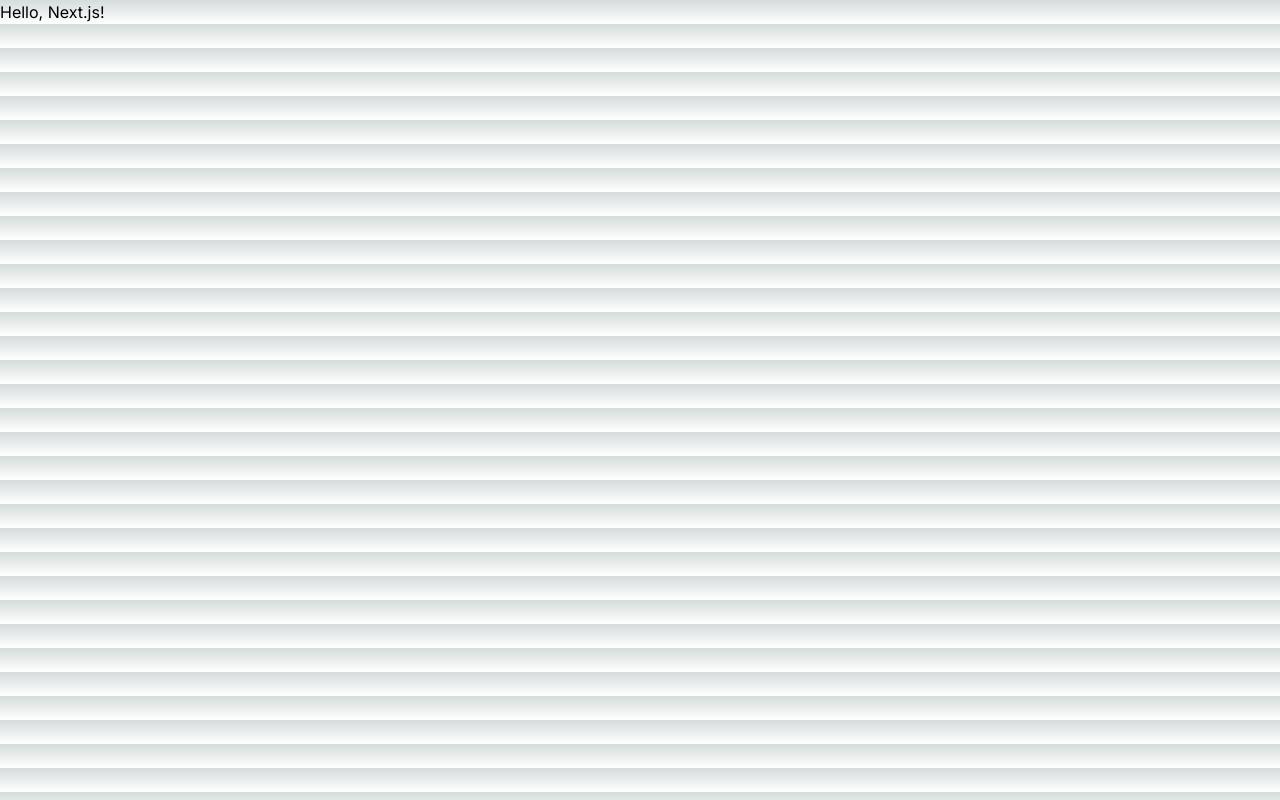
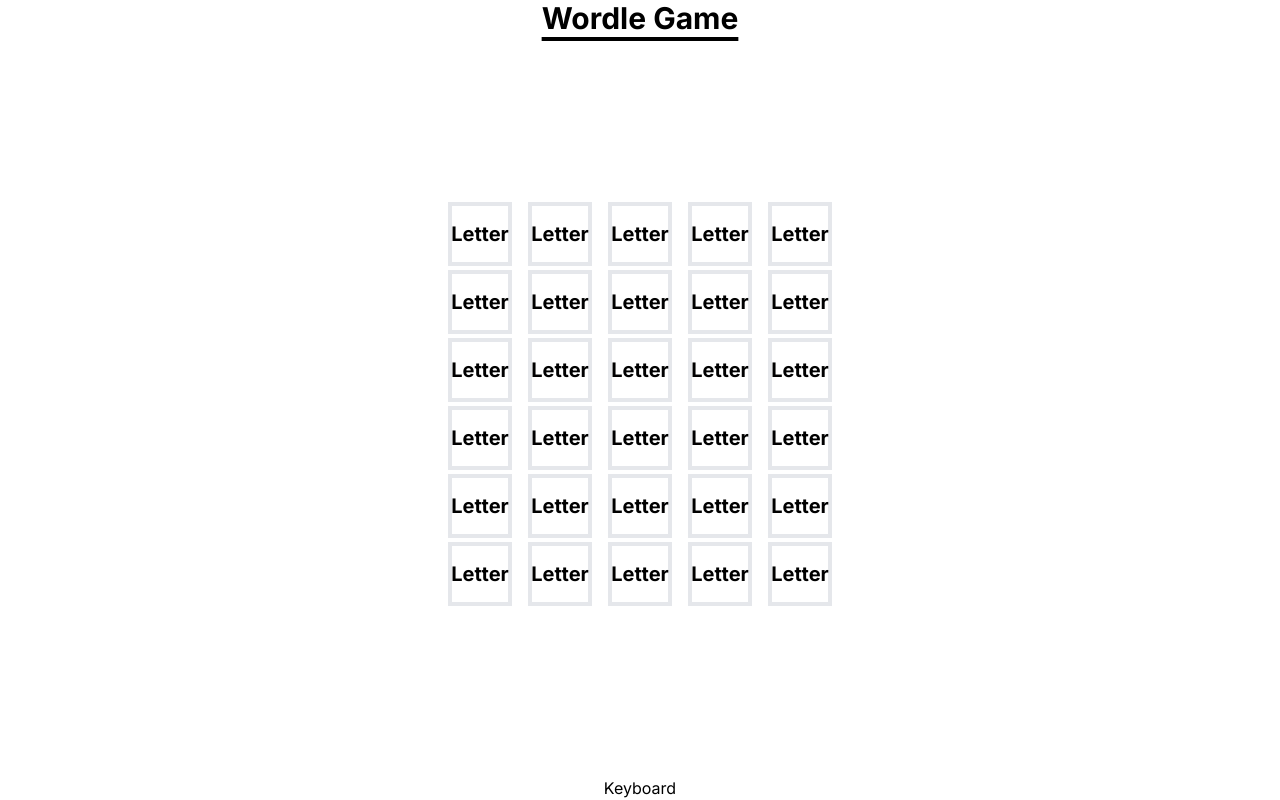
Before and after one commit to YaSLiZhe/wordleReact, a Next.js app: page / in a window 1280 px wide. Built offline with nearby package versions, Linux system fonts and the light colour scheme.

Commit message:
day1 create a board

```diff
--- a/package.json
+++ b/package.json
@@ -14,9 +14,10 @@
     "react-dom": "^18.2.0"
   },
   "devDependencies": {
+    "autoprefixer": "^10.4.19",
     "eslint": "^8.57.0",
     "eslint-config-next": "^14.2.2",
-    "postcss": "^8",
-    "tailwindcss": "^3.4.1"
+    "postcss": "^8.4.38",
+    "tailwindcss": "^3.4.3"
   }
 }
--- /dev/null
+++ b/postcss.config.js
@@ -0,0 +1,6 @@
+module.exports = {
+  plugins: {
+    tailwindcss: {},
+    autoprefixer: {},
+  },
+}
--- a/src/app/globals.css
+++ b/src/app/globals.css
@@ -17,13 +17,8 @@
 }
 
 body {
-  color: rgb(var(--foreground-rgb));
-  background: linear-gradient(
-      to bottom,
-      transparent,
-      rgb(var(--background-end-rgb))
-    )
-    rgb(var(--background-start-rgb));
+  padding: 0%;
+  margin: 0%;
 }
 
 @layer utilities {
--- a/src/app/page.jsx
+++ b/src/app/page.jsx
@@ -1,3 +1,16 @@
+import Board from '@/components/Board';
+import Keyboard from '@/components/Keyboard';
+
 export default function Page() {
-  return <h1>Hello, Next.js!</h1>;
+  return (
+    <div className="flex flex-col items-center justify-between min-h-screen">
+      <nav className="text-center">
+        <h1 className="text-3xl font-bold underline decoration-4 underline-offset-8">
+          Wordle Game
+        </h1>
+      </nav>
+      <Board />
+      <Keyboard />
+    </div>
+  );
 }
--- /dev/null
+++ b/src/components/Board.jsx
@@ -0,0 +1,28 @@
+'use client';
+
+import React, { useState } from 'react';
+import { boardDefault } from './Words';
+import Letter from './Letter';
+
+function Board() {
+  const [board, setBoard] = useState(boardDefault);
+  return (
+    <div className="flex flex-col items-center justify-center">
+      {/* Each row of the board */}
+      {Array.from({ length: 6 }, (_, attemptVal) => (
+        <div key={attemptVal} className="flex justify-center mb-1">
+          {/* Each letter in a row */}
+          {Array.from({ length: 5 }, (_, letterPos) => (
+            <Letter
+              key={letterPos}
+              letterPos={letterPos}
+              attemptVal={attemptVal}
+            />
+          ))}
+        </div>
+      ))}
+    </div>
+  );
+}
+
+export default Board;
--- /dev/null
+++ b/src/components/Keyboard.jsx
@@ -0,0 +1,9 @@
+'use client';
+
+import React from 'react';
+
+function Keyboard() {
+  return <div>Keyboard</div>;
+}
+
+export default Keyboard;
--- /dev/null
+++ b/src/components/Letter.jsx
@@ -0,0 +1,11 @@
+import React from 'react';
+
+function Letter({ letterPos, attemptVal }) {
+  return (
+    <div className="w-16 h-16 border-4 text-xl font-bold text-center flex items-center justify-center mx-2">
+      Letter
+    </div>
+  );
+}
+
+export default Letter;
--- /dev/null
+++ b/src/components/Words.js
@@ -0,0 +1,3 @@
+export const boardDefault = Array(6)
+  .fill()
+  .map(() => Array(5).fill(''));
--- a/tailwind.config.js
+++ b/tailwind.config.js
@@ -1,18 +1,15 @@
 /** @type {import('tailwindcss').Config} */
 module.exports = {
   content: [
-    "./src/pages/**/*.{js,ts,jsx,tsx,mdx}",
-    "./src/components/**/*.{js,ts,jsx,tsx,mdx}",
-    "./src/app/**/*.{js,ts,jsx,tsx,mdx}",
+    './app/**/*.{js,ts,jsx,tsx,mdx}', // Note the addition of the `app` directory.
+    './pages/**/*.{js,ts,jsx,tsx,mdx}',
+    './components/**/*.{js,ts,jsx,tsx,mdx}',
+
+    // Or if using `src` directory:
+    './src/**/*.{js,ts,jsx,tsx,mdx}',
   ],
   theme: {
-    extend: {
-      backgroundImage: {
-        "gradient-radial": "radial-gradient(var(--tw-gradient-stops))",
-        "gradient-conic":
-          "conic-gradient(from 180deg at 50% 50%, var(--tw-gradient-stops))",
-      },
-    },
+    extend: {},
   },
   plugins: [],
 };
```
Also changed, not shown: .babelrc (deleted), 1 other file (tests, documents, lock files or other folders).
